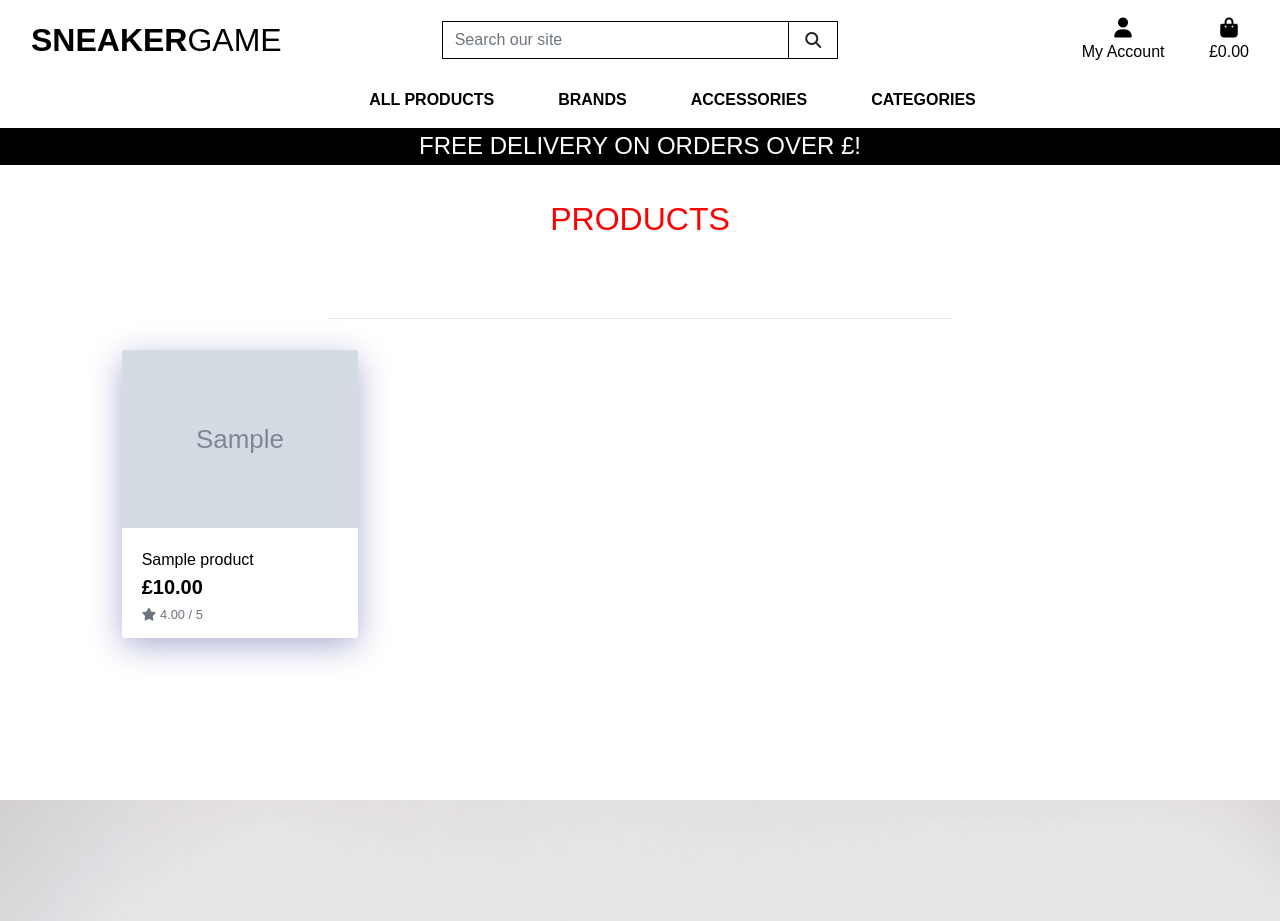
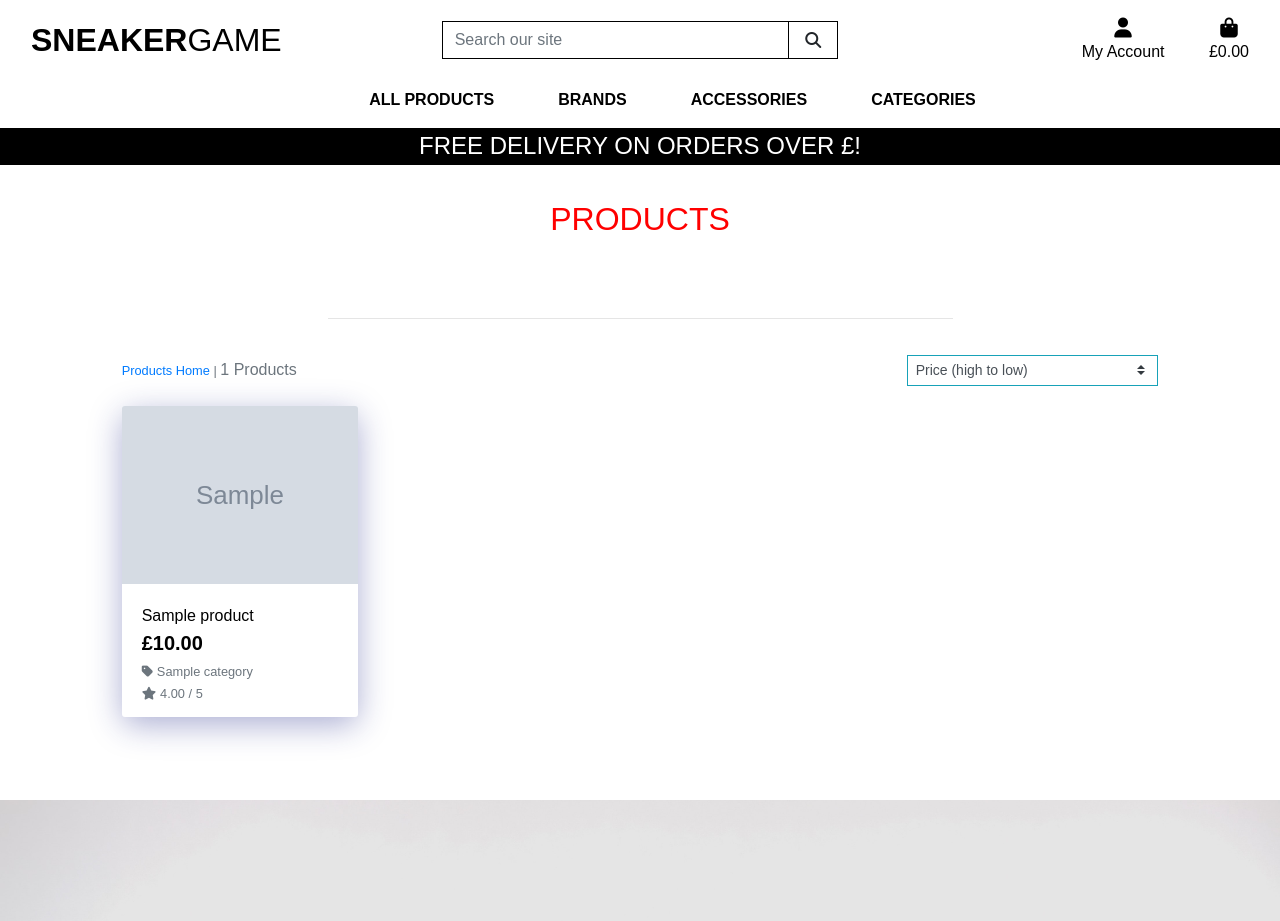
Before and after one commit to shaff600/SneakerGame, a Django app: page /products/?sort=price&direction=desc in a window 1280 px wide. Shown: the top 921 px of the page. Run offline with Django 3.2, Linux system fonts and the light colour scheme; tables that the repository leaves empty hold one stand-in row (values such as "Sample post"); grey boxes marked "Sample" are stand-in pictures; some libraries are stand-ins or nearby versions.

Commit message:
included sorting and product count to product page

```diff
--- a/products/templates/products/products.html
+++ b/products/templates/products/products.html
@@ -15,12 +15,41 @@
         <div class="row">
             <div class="col text-center pg_heading">
                 <h2 class="logo-font">Products</h2>
+                {% for c in current_categories %}
+                <a class="category-badge text-decoration-none" href="{% url 'products' %}?category={{ c.name }}">
+                    <span class="p-2 mt-2 badge badge-white text-black rounded-0 border border-dark">{{ c.friendly_name }}</span>
+                </a>
+            {% endfor %}
                 <hr class="w-50 mb-1">
             </div>
         </div>
         <div class="row">
             <div class="product-container col-10 offset-1">
-                <div class="row mt-1 mb-2"></div>
+                <div class="row mt-1 mb-2">
+                    <div class="col-12 col-md-6 my-auto order-md-last d-flex justify-content-center justify-content-md-end">
+                        <div class="sort-select-wrapper w-50">
+                            <select id="sort-selector" class="custom-select custom-select-sm rounded-0 border border-{% if current_sorting != 'None_None' %}info{% else %}black{% endif %}">
+                                <option value="reset" {% if current_sorting == 'None_None' %}selected{% endif %}>Sort by...</option>
+                                <option value="price_asc" {% if current_sorting == 'price_asc' %}selected{% endif %}>Price (low to high)</option>
+                                <option value="price_desc" {% if current_sorting == 'price_desc' %}selected{% endif %}>Price (high to low)</option>
+                                <option value="rating_asc" {% if current_sorting == 'rating_asc' %}selected{% endif %}>Rating (low to high)</option>
+                                <option value="rating_desc" {% if current_sorting == 'rating_desc' %}selected{% endif %}>Rating (high to low)</option>
+                                <option value="name_asc" {% if current_sorting == 'name_asc' %}selected{% endif %}>Name (A-Z)</option>
+                                <option value="name_desc" {% if current_sorting == 'name_desc' %}selected{% endif %}>Name (Z-A)</option>
+                                <option value="category_asc" {% if current_sorting == 'category_asc' %}selected{% endif %}>Category (A-Z)</option>
+                                <option value="category_desc" {% if current_sorting == 'category_desc' %}selected{% endif %}>Category (Z-A)</option>
+                            </select>
+                        </div>
+                    </div>
+                    <div class="col-12 col-md-6 order-md-first">
+                        <p class="text-muted mt-3 text-center text-md-left">
+                            {% if search_term or current_categories or current_sorting != 'None_None' %}
+                                <span class="small"><a href="{% url 'products' %}">Products Home</a> | </span>
+                            {% endif %}
+                            {{ products|length }} Products{% if search_term %} found for <strong>"{{ search_term }}"</strong>{% endif %}
+                        </p>
+                    </div>
+                </div>
                 <div class="row ">
                     {% for product in products %}
                         <div class="col-sm-6 col-md-6 col-lg-4 col-xl-3">
@@ -41,6 +70,13 @@
                                     <div class="row">
                                         <div class="col">
                                             <p class="lead mb-0 text-left font-weight-bold">£{{ product.price }}</p>
+                                            {% if product.category %}
+                                            <p class="small mt-1 mb-0">
+                                                <a class="text-muted" href="{% url 'products' %}?category={{ product.category.name }}">
+                                                    <i class="fas fa-tag mr-1"></i>{{ product.category.friendly_name }}
+                                                </a>
+                                            </p>
+                                            {% endif %}
                                             {% if product.rating %}
                                                 <small class="text-muted"><i class="fas fa-star mr-1"></i>{{ product.rating }} / 5</small>
                                             {% else %}
--- a/products/views.py
+++ b/products/views.py
@@ -14,6 +14,7 @@ def all_products(request):
     categories = None
     brands = None
     sort = None
+    direction = None
 
     if request.GET:
         if 'sort' in request.GET:
@@ -22,7 +23,8 @@ def all_products(request):
             if sortkey == 'name':
                 sortkey = 'lower_name'
                 products = products.annotate(lower_name=Lower('name'))
-
+            if  sortkey == 'category':
+                sortkey = 'category__name'
             if 'direction' in request.GET:
                 direction = request.GET['direction']
                 if direction == 'desc':
--- a/static/css/base.css
+++ b/static/css/base.css
@@ -96,3 +96,8 @@ border: 1px solid rgba( 255, 255, 255, 0.18 );
 .prod_details {
     margin-top: 20vh;
 }
+
+a.category-badge > span.badge:hover {
+    background: #212529 !important;
+    color: #fff !important;
+}
--- a/templates/includes/main-nav.html
+++ b/templates/includes/main-nav.html
@@ -8,7 +8,7 @@
                 <a href="{% url 'products' %}?sort=price&direction=desc" class="dropdown-item">By Price</a>
                 <a href="{% url 'products' %}?sort=rating&direction=desc" class="dropdown-item ">By Rating</a>
                 <a href="{% url 'products' %}?sort=category&direction=asc" class="dropdown-item ">By Category</a>
-                <a href="{% url 'products' %}" class="dropdown-item">All Products</a>
+                <a href="{% url 'products' %}?products=Mens,Kids" class="dropdown-item">All Products</a>
             </div>
         </li>
 
@@ -21,7 +21,7 @@
                 <a href="{% url 'products' %}?brand=Jordan" class="dropdown-item text-dark fw-light">Jordan</a>
                 <a href="{% url 'products' %}?brand=fila" class="dropdown-item text-dark fw-light">Off-White</a>
                 <a href="{% url 'products' %}?brand=Bearbrick" class="dropdown-item text-dark fw-light">Bearbrick</a>
-                <a href="{% url 'products' %}?brand=new_balance" class="dropdown-item text-dark fw-light">New Balance</a>
+                <a href="{% url 'products' %}?brand=new_balance" class="dropdown-item text-dark fw-light">All Brands</a>
             </div>
         </li>
 
@@ -45,6 +45,7 @@
                 <a href="{% url 'products' %}?category=Mens" class="dropdown-item">Mens</a>
                 <a href="{% url 'products' %}?category=Womens" class="dropdown-item">Womens</a>
                 <a href="{% url 'products' %}?category=Kids" class="dropdown-item">Kids</a>
+                <a href="{% url 'products' %}?category=Mens,Womens,Kids" class="dropdown-item">All</a>
             </div>
         </li>
     </ul>
```
Also changed, not shown: products/templates/products/product_detail.html (+7 -0 lines).
